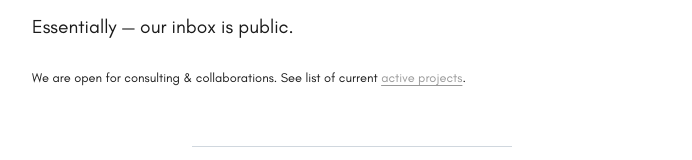
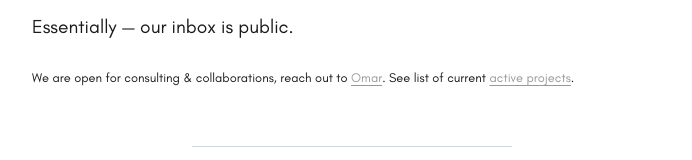
Before and after one commit to OmarShehata/prosocial-engineering, a website built with Vite: page index.html in a window 1280 px wide. Shown: the part 314-474 px from the top of the page, without its empty margins (288-980 px from the left). Built offline with nearby package versions, Linux system fonts and the light colour scheme.

Commit message:
Add link to Omar's contact info

```diff
--- a/index.html
+++ b/index.html
@@ -50,7 +50,7 @@
       </p> -->
 
       <p class="small">
-        We are open for consulting & collaborations. See list of current <a href="./active-projects.html">active projects</a>.
+        We are open for consulting & collaborations, reach out to <a href="https://omarshehata.me/">Omar</a>. See list of current <a href="./active-projects.html">active projects</a>.
       </p>
     <hr>
 
```
